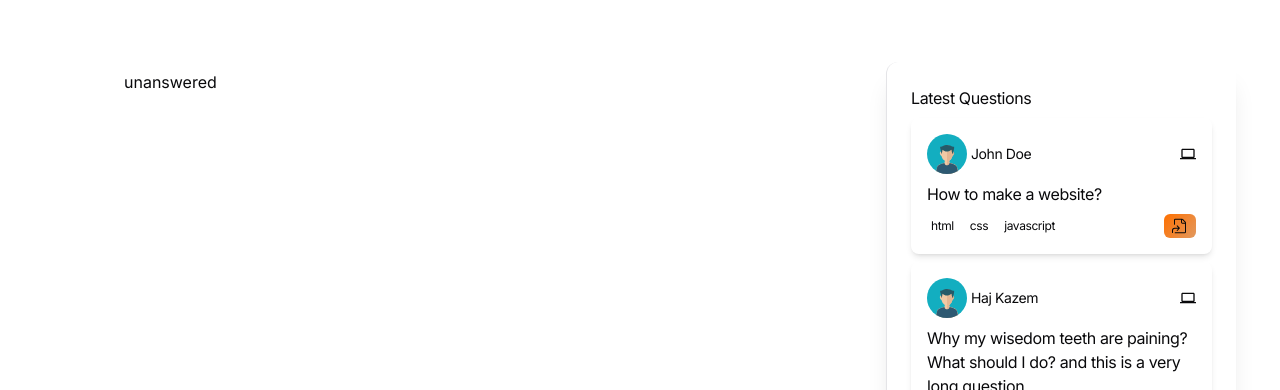
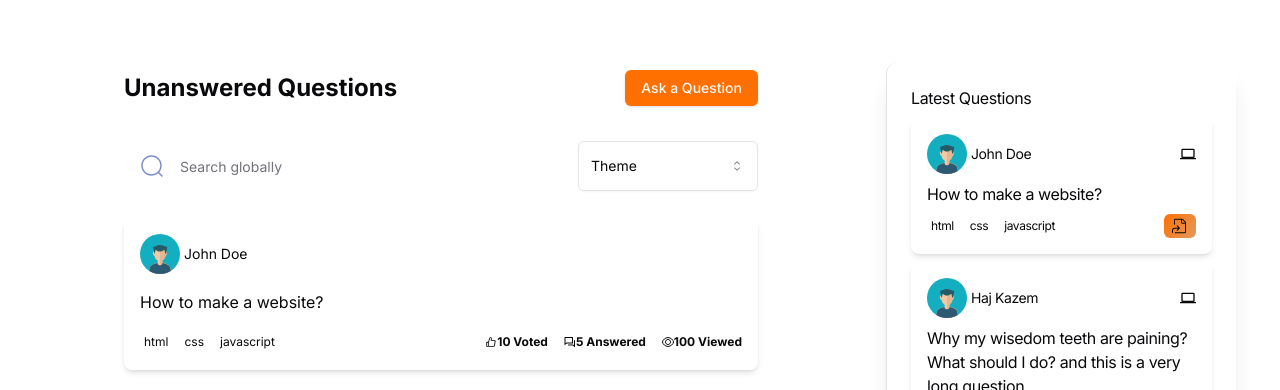
Before and after one commit to Amirkzm/askit, a Next.js app: page /unanswered in a window 1280 px wide. Shown: the part 562-952 px from the top of the page. Built offline with nearby package versions, Linux system fonts and the light colour scheme; no server answers.

Commit message:
Complete unanswered page. use mostly from the questions page component because of similarity between two

```diff
--- a/app/(root)/unanswered/page.tsx
+++ b/app/(root)/unanswered/page.tsx
@@ -1,7 +1,53 @@
+import QuestionCard from "@/components/shared/questions/QuestionCard";
+import GlobalSearch from "@/components/shared/search/GlobalSearch";
+import { Button } from "@/components/ui/button";
+import {
+  Select,
+  SelectContent,
+  SelectItem,
+  SelectTrigger,
+  SelectValue,
+} from "@/components/ui/select";
+import { tempLatestQuestions } from "@/constants/tempConst";
 import React from "react";
 
 const page = () => {
-  return <div>unanswered</div>;
+  return (
+    <section>
+      <div className="flex-between items-center mb-8">
+        <h2 className="text-2xl font-bold">Unanswered Questions</h2>
+        <Button className=" base-bold !bg-primary-500">Ask a Question</Button>
+      </div>
+      <div className="flex-between gap-16 ">
+        <GlobalSearch className="flex-1" />
+        <Select>
+          <SelectTrigger className="w-[180px] !h-[50px]">
+            <SelectValue placeholder="Theme" />
+          </SelectTrigger>
+          <SelectContent>
+            <SelectItem value="light">Light</SelectItem>
+            <SelectItem value="dark">Dark</SelectItem>
+            <SelectItem value="system">System</SelectItem>
+          </SelectContent>
+        </Select>
+      </div>
+      <div>
+        {tempLatestQuestions.map((question) => {
+          return (
+            <QuestionCard
+              owner={question.owner}
+              question={question.title}
+              tags={question.tags}
+              key={question.id}
+              view={question.views}
+              vote={question.votes}
+              answer={question.answers}
+            />
+          );
+        })}
+      </div>
+    </section>
+  );
 };
 
 export default page;
```
